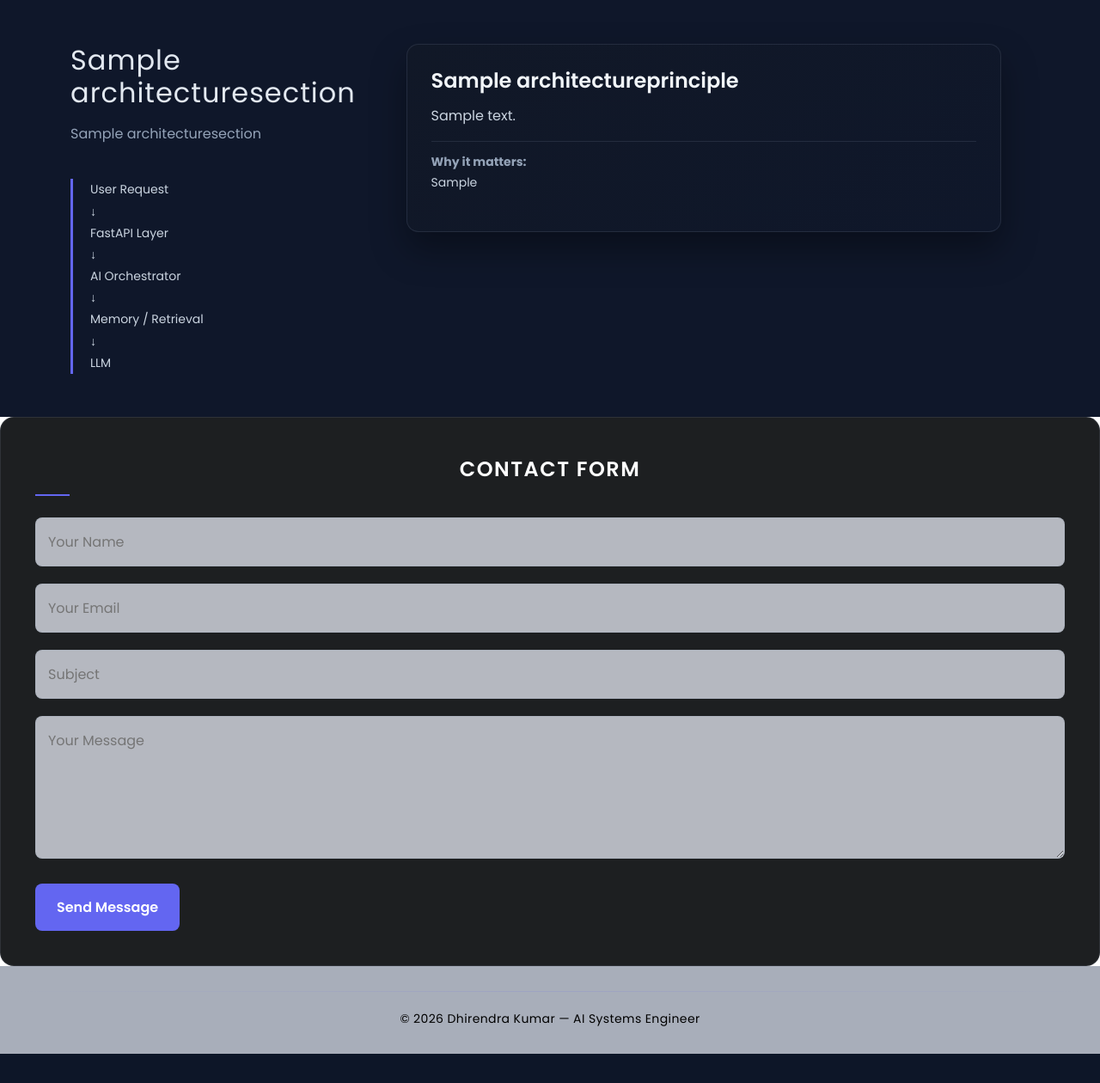
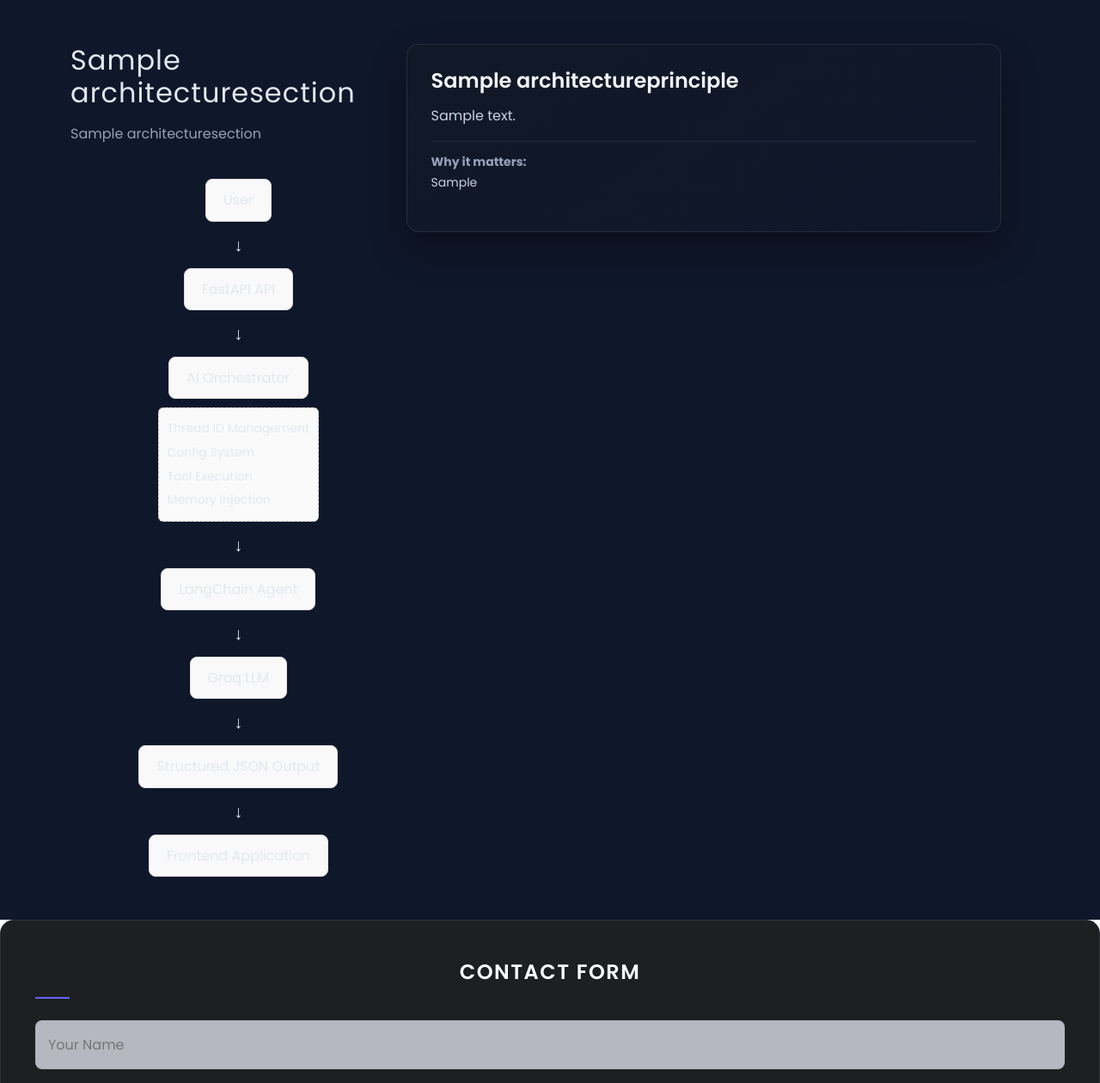
Before and after one commit to DhirendraKumarSahani/dhirendra-portfolio, a Django app: page / in a window 1280 px wide. Shown: the part 1512-2772 px from the top of the page at 86% size. Before the commit the page ends 2738 px from the top, so only its background shows below. Run offline with Django 5.2, Linux system fonts and the light colour scheme; tables that the repository leaves empty hold one stand-in row (values such as "Sample post"); parts of the project's set-up code (start-up, migrations or seed data) failed here and were passed over.

Commit message:
Update architecture diagram HTML and CSS layout

```diff
--- a/portfolio/templates/portfolio/home.html
+++ b/portfolio/templates/portfolio/home.html
@@ -143,16 +143,37 @@
                 </p>
 
                 <div class="architecture-diagram">
-                    <div>User Request</div>
-                    <span>↓</span>
-                    <div>FastAPI Layer</div>
-                    <span>↓</span>
-                    <div>AI Orchestrator</div>
-                    <span>↓</span>
-                    <div>Memory / Retrieval</div>
-                    <span>↓</span>
-                    <div>LLM</div>
+
+                    <div class="node">User</div>
+                    <span class="arrow">↓</span>
+
+                    <div class="node">FastAPI API</div>
+                    <span class="arrow">↓</span>
+
+                    <div class="node">AI Orchestrator</div>
+
+                    <div class="sub-components">
+                        <div>Thread ID Management</div>
+                        <div>Config System</div>
+                        <div>Tool Execution</div>
+                        <div>Memory Injection</div>
+                    </div>
+
+                    <span class="arrow">↓</span>
+
+                    <div class="node">LangChain Agent</div>
+                    <span class="arrow">↓</span>
+
+                    <div class="node">Groq LLM</div>
+                    <span class="arrow">↓</span>
+
+                    <div class="node">Structured JSON Output</div>
+                    <span class="arrow">↓</span>
+
+                    <div class="node">Frontend Application</div>
+
                 </div>
+
             </div>
 
             <!-- RIGHT COLUMN -->
--- a/static/css/home.css
+++ b/static/css/home.css
@@ -612,12 +612,37 @@
     line-height: 1.6;
 }
 
-.architecture-diagram {
-    border-left: 3px solid #6366f1;
-    padding-left: 20px;
-    line-height: 1.8;
-    font-size: 14px;
-    color: #cbd5e1;
+.architecture-diagram{
+    display:flex;
+    flex-direction:column;
+    align-items:center;
+    gap:10px;
+    margin-top:30px;
+}
+
+.node{
+    padding:10px 20px;
+    border:1px solid #ddd;
+    border-radius:8px;
+    background:#f9f9f9;
+    font-weight:500;
+}
+
+.arrow{
+    font-size:20px;
+}
+
+.sub-components{
+    border:1px dashed #bbb;
+    padding:10px;
+    border-radius:6px;
+    background:#fafafa;
+    text-align:left;
+}
+
+.sub-components div{
+    font-size:14px;
+    padding:2px 0;
 }
 
 .architecture-right {
```
